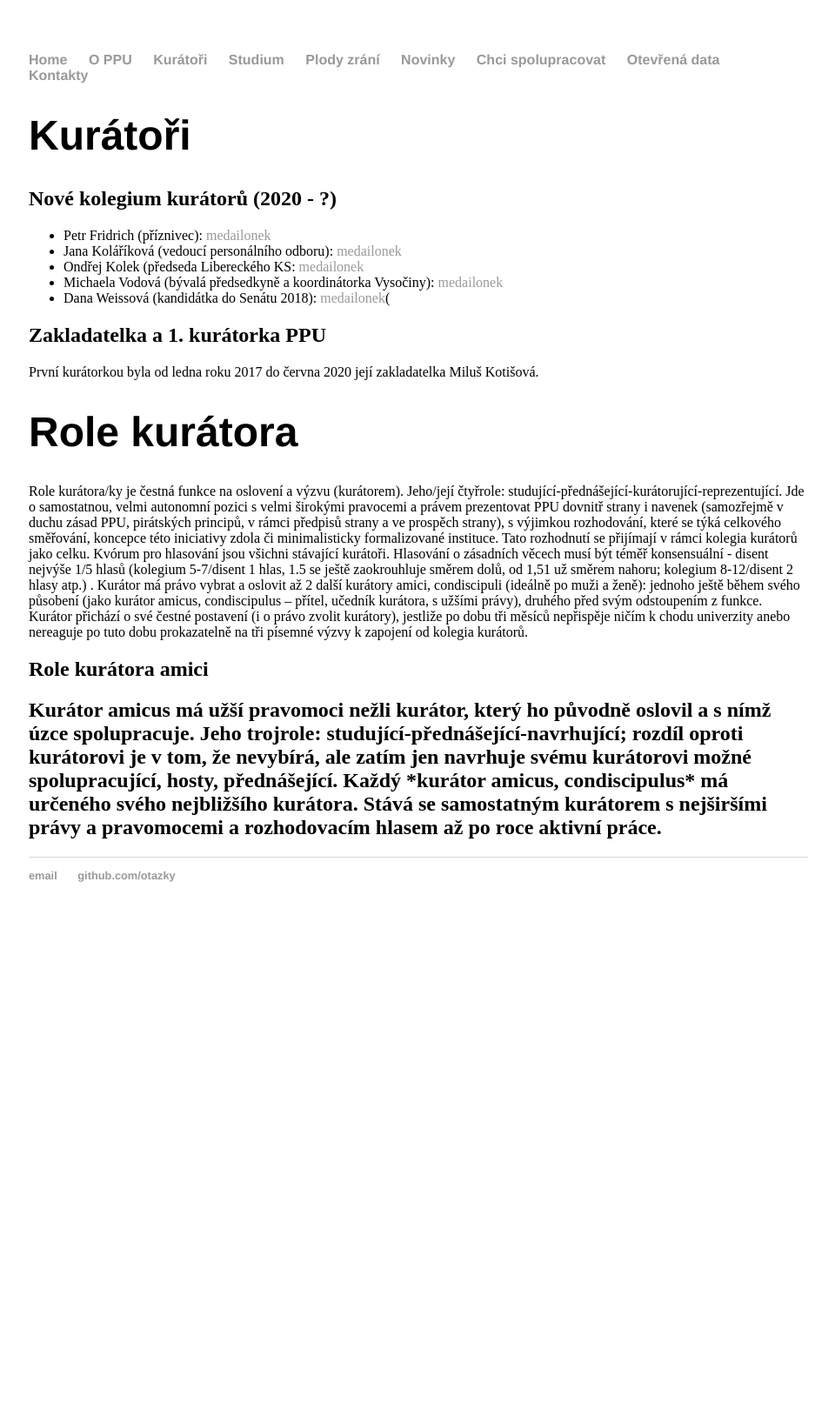
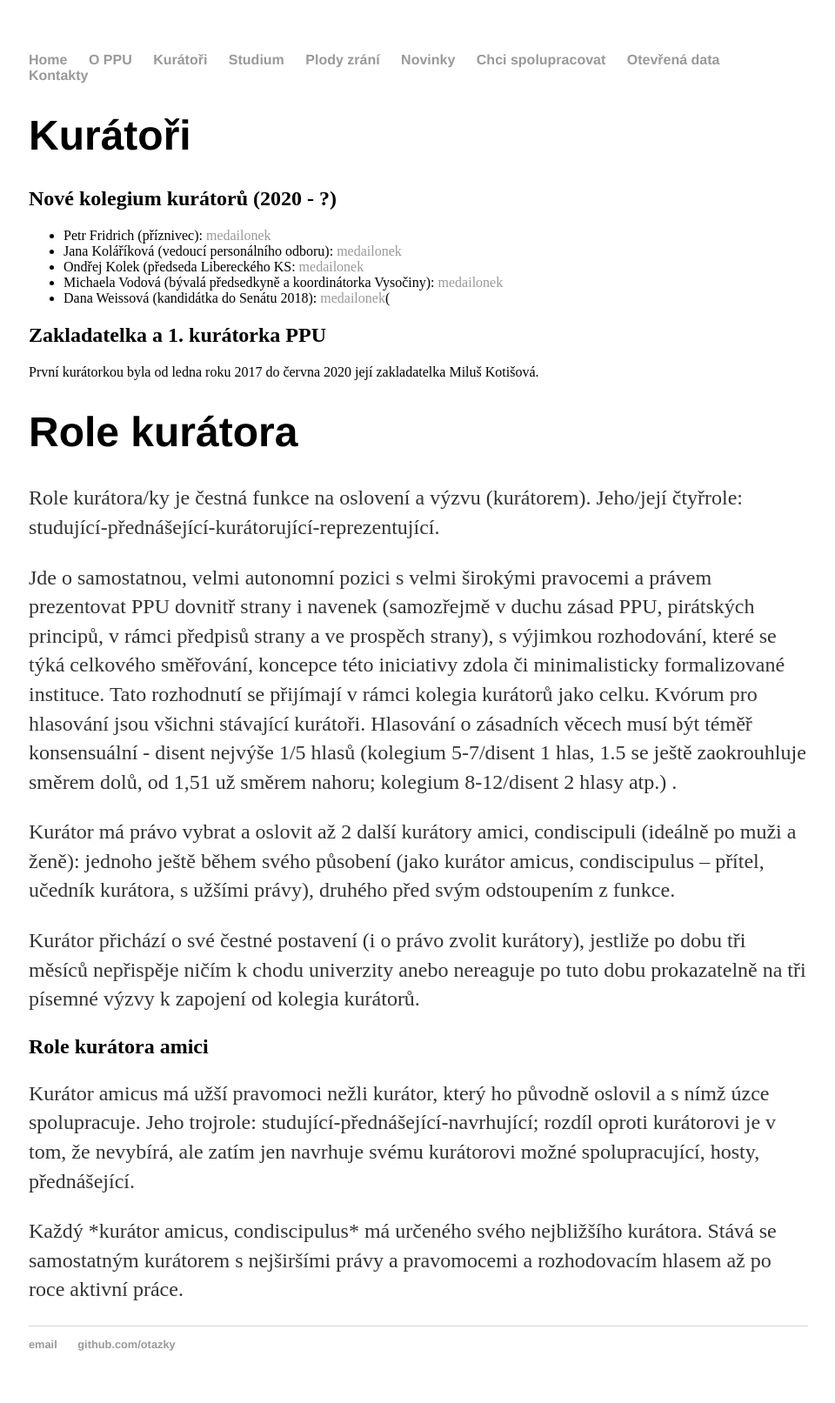
Before and after one commit to otazky/otazky.github.io, a Jekyll site: the page built from kuratori/index.html, in a window 1280 px wide. Shown: the whole page at 87% size, without its empty margins (159-1119 px from the left). Built offline with Jekyll 4.4.1, drawn with Linux system fonts in a browser that asks for light colours; before the commit the page ends 1074 px from its top, so only the background shows below that.

Commit message:
odstavce

```diff
--- a/kuratori/index.html
+++ b/kuratori/index.html
@@ -21,16 +21,16 @@ První kurátorkou byla od ledna roku 2017 do června 2020 její zakladatelka Mi
 
   <h1> Role kurátora</h1>
 
-  Role kurátora/ky je čestná funkce na oslovení a výzvu (kurátorem). Jeho/její čtyřrole: studující-přednášející-kurátorující-reprezentující.
+  <p>Role kurátora/ky je čestná funkce na oslovení a výzvu (kurátorem). Jeho/její čtyřrole: studující-přednášející-kurátorující-reprezentující.</p>
 
-Jde o samostatnou, velmi autonomní pozici s velmi širokými pravocemi a právem prezentovat PPU dovnitř strany i navenek (samozřejmě v duchu zásad PPU, pirátských principů, v rámci předpisů strany a ve prospěch strany), s výjimkou rozhodování, které se týká celkového směřování, koncepce této iniciativy zdola či minimalisticky formalizované instituce. Tato rozhodnutí se přijímají v rámci kolegia kurátorů jako celku. Kvórum pro hlasování jsou všichni stávající kurátoři. Hlasování o zásadních věcech musí být téměř konsensuální - disent nejvýše 1/5 hlasů (kolegium 5-7/disent 1 hlas, 1.5 se ještě zaokrouhluje směrem dolů, od 1,51 už směrem nahoru; kolegium 8-12/disent 2 hlasy atp.) .
+<p>Jde o samostatnou, velmi autonomní pozici s velmi širokými pravocemi a právem prezentovat PPU dovnitř strany i navenek (samozřejmě v duchu zásad PPU, pirátských principů, v rámci předpisů strany a ve prospěch strany), s výjimkou rozhodování, které se týká celkového směřování, koncepce této iniciativy zdola či minimalisticky formalizované instituce. Tato rozhodnutí se přijímají v rámci kolegia kurátorů jako celku. Kvórum pro hlasování jsou všichni stávající kurátoři. Hlasování o zásadních věcech musí být téměř konsensuální - disent nejvýše 1/5 hlasů (kolegium 5-7/disent 1 hlas, 1.5 se ještě zaokrouhluje směrem dolů, od 1,51 už směrem nahoru; kolegium 8-12/disent 2 hlasy atp.) . </p>
 
-Kurátor má právo vybrat a oslovit až 2 další kurátory amici, condiscipuli (ideálně po muži a ženě): jednoho ještě během svého působení (jako kurátor amicus, condiscipulus – přítel, učedník kurátora, s užšími právy), druhého před svým odstoupením z funkce.
+<p>Kurátor má právo vybrat a oslovit až 2 další kurátory amici, condiscipuli (ideálně po muži a ženě): jednoho ještě během svého působení (jako kurátor amicus, condiscipulus – přítel, učedník kurátora, s užšími právy), druhého před svým odstoupením z funkce.  </p>
 
-Kurátor přichází o své čestné postavení (i o právo zvolit kurátory), jestliže po dobu tři měsíců nepřispěje ničím k chodu univerzity anebo nereaguje po tuto dobu prokazatelně na tři písemné výzvy k zapojení od kolegia kurátorů.
+<p>Kurátor přichází o své čestné postavení (i o právo zvolit kurátory), jestliže po dobu tři měsíců nepřispěje ničím k chodu univerzity anebo nereaguje po tuto dobu prokazatelně na tři písemné výzvy k zapojení od kolegia kurátorů. </p>
 
-  <h2> Role kurátora amici<h2>
-    Kurátor amicus má užší pravomoci nežli kurátor, který ho původně oslovil a s nímž úzce spolupracuje. Jeho trojrole: studující-přednášející-navrhující; rozdíl oproti kurátorovi je v tom, že nevybírá, ale zatím jen navrhuje svému kurátorovi možné spolupracující, hosty, přednášející.
-    Každý *kurátor amicus, condiscipulus* má určeného svého nejbližšího kurátora. Stává se samostatným kurátorem s nejširšími právy a pravomocemi a rozhodovacím hlasem až po roce aktivní práce.
+  <h2> Role kurátora amici</h2>
+    <p>Kurátor amicus má užší pravomoci nežli kurátor, který ho původně oslovil a s nímž úzce spolupracuje. Jeho trojrole: studující-přednášející-navrhující; rozdíl oproti kurátorovi je v tom, že nevybírá, ale zatím jen navrhuje svému kurátorovi možné spolupracující, hosty, přednášející.</p>
+    <p>Každý *kurátor amicus, condiscipulus* má určeného svého nejbližšího kurátora. Stává se samostatným kurátorem s nejširšími právy a pravomocemi a rozhodovacím hlasem až po roce aktivní práce.</p>
 
 </div>
```
